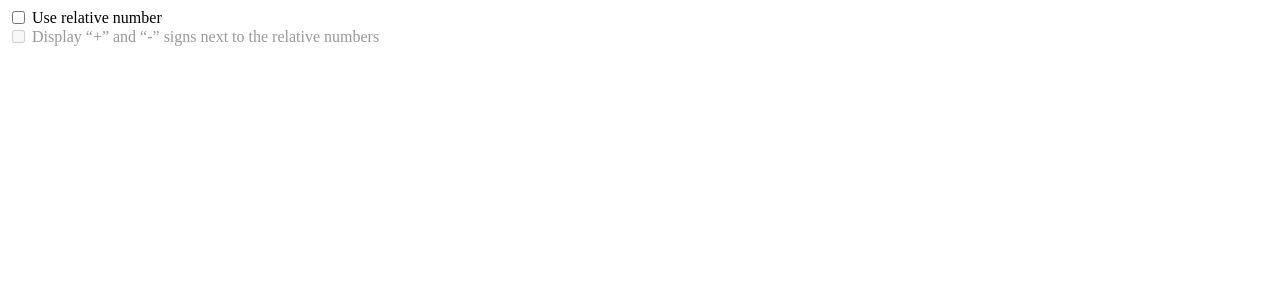
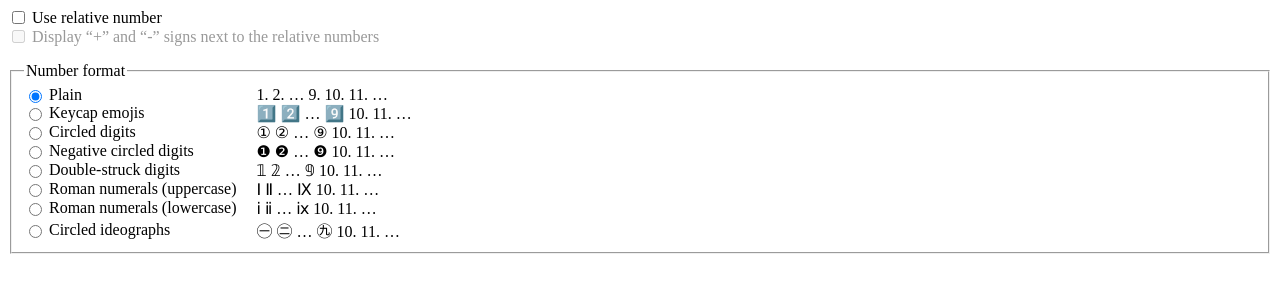
Before and after one commit to kg8m/chrome-show-tab-numbers, a website with bundled scripts: page options.html in a window 1280 px wide. Built offline with nearby package versions, Linux system fonts and the light colour scheme; some packages are replaced by stand-ins of ours.

Commit message:
Allow choosing the number format in the options page
Show radio buttons for the number formats with examples like `① ② … ⑨ 10. 11. …` so that users can
see how each format looks, including that 10 or more are formatted in the same way as the plain
format.

cf. #135

```diff
--- a/options.html
+++ b/options.html
@@ -13,6 +13,25 @@
 
       #fields > label[aria-disabled="true"] {
         color: #999999;
+      }
+
+      /* Align the radio buttons, the names, and the examples in columns. */
+      #number-format-fields {
+        display: grid;
+        grid-template-columns: auto auto 1fr;
+        column-gap: 0.25em;
+        margin-top: 1em;
+      }
+
+      #number-format-fields > label {
+        display: grid;
+        grid-column: 1 / -1;
+        grid-template-columns: subgrid;
+        align-items: center;
+      }
+
+      #number-format-fields > label > span:last-child {
+        margin-left: 1em;
       }
     </style>
   </head>
@@ -30,6 +49,11 @@
       </label>
     </div>
 
+    <fieldset id="number-format-fields">
+      <legend>Number format</legend>
+      <!-- Radio buttons are appended by options.js. -->
+    </fieldset>
+
     <script type="module" src="options.js"></script>
   </body>
 </html>
--- a/options.js
+++ b/options.js
@@ -1,16 +1,69 @@
+import {
+  DEFAULT_NUMBER_FORMAT,
+  NUMBER_FORMATS,
+  formatNumber,
+} from "./number-format.js";
+
 const storage = {
   get: async (key) => (await chrome.storage.sync.get([key]))[key],
   set: async (config) => await chrome.storage.sync.set(config),
 };
 
+const NUMBER_FORMAT_LABELS = {
+  plain: "Plain",
+  keycap: "Keycap emojis",
+  circled: "Circled digits",
+  negativeCircled: "Negative circled digits",
+  doubleStruck: "Double-struck digits",
+  romanUpper: "Roman numerals (uppercase)",
+  romanLower: "Roman numerals (lowercase)",
+  circledIdeograph: "Circled ideographs",
+};
+
+// Show examples like `① ② … ⑨ 10. 11. …` to illustrate that numbers between 2 and 9 are omitted and that 10 or more
+// are formatted in the same way as the plain format. `null` represents omitted numbers.
+const NUMBER_FORMAT_EXAMPLE_NUMBERS = [1, 2, null, 9, 10, 11, null];
+
 document.addEventListener("DOMContentLoaded", async () => {
+  appendNumberFormatFields();
+
   await restore();
   syncUi();
 
   findRelativeNumberToggler().addEventListener("change", save);
   findRelativeNumberToggler().addEventListener("change", syncUi);
   findRelativeNumberSignToggler().addEventListener("change", save);
+
+  for (const radio of findNumberFormatRadios()) {
+    radio.addEventListener("change", saveNumberFormat);
+  }
 });
+
+function appendNumberFormatFields() {
+  const container = findNumberFormatFieldsContainer();
+
+  for (const format of Object.keys(NUMBER_FORMATS)) {
+    const radio = document.createElement("input");
+    radio.type = "radio";
+    radio.name = "number-format";
+    radio.value = format;
+
+    const examples = NUMBER_FORMAT_EXAMPLE_NUMBERS.map((number) =>
+      number === null ? "…" : formatNumber(number, { format }),
+    ).join(" ");
+
+    const nameElement = document.createElement("span");
+    nameElement.textContent = NUMBER_FORMAT_LABELS[format];
+
+    const examplesElement = document.createElement("span");
+    examplesElement.textContent = examples;
+
+    const label = document.createElement("label");
+    label.append(radio, nameElement, examplesElement);
+
+    container.append(label);
+  }
+}
 
 async function restore() {
   const useRelativeNumber = await storage.get("useRelativeNumber");
@@ -18,6 +71,13 @@ async function restore() {
 
   const useRelativeNumberSign = await storage.get("useRelativeNumberSign");
   findRelativeNumberSignToggler().checked = useRelativeNumberSign ?? false;
+
+  const numberFormat = await storage.get("numberFormat");
+  const radios = findNumberFormatRadios();
+  const radio =
+    radios.find((radio) => radio.value === numberFormat) ??
+    radios.find((radio) => radio.value === DEFAULT_NUMBER_FORMAT);
+  radio.checked = true;
 }
 
 async function save(event) {
@@ -30,6 +90,10 @@ async function save(event) {
     const useRelativeNumberSign = findRelativeNumberSignToggler().checked;
     await storage.set({ useRelativeNumberSign });
   }
+}
+
+async function saveNumberFormat(event) {
+  await storage.set({ numberFormat: event.target.value });
 }
 
 function syncUi() {
@@ -52,3 +116,11 @@ function findRelativeNumberToggler() {
 function findRelativeNumberSignToggler() {
   return document.querySelector("#relative-number-sign-toggler");
 }
+
+function findNumberFormatFieldsContainer() {
+  return document.querySelector("#number-format-fields");
+}
+
+function findNumberFormatRadios() {
+  return [...document.querySelectorAll('input[name="number-format"]')];
+}
```
